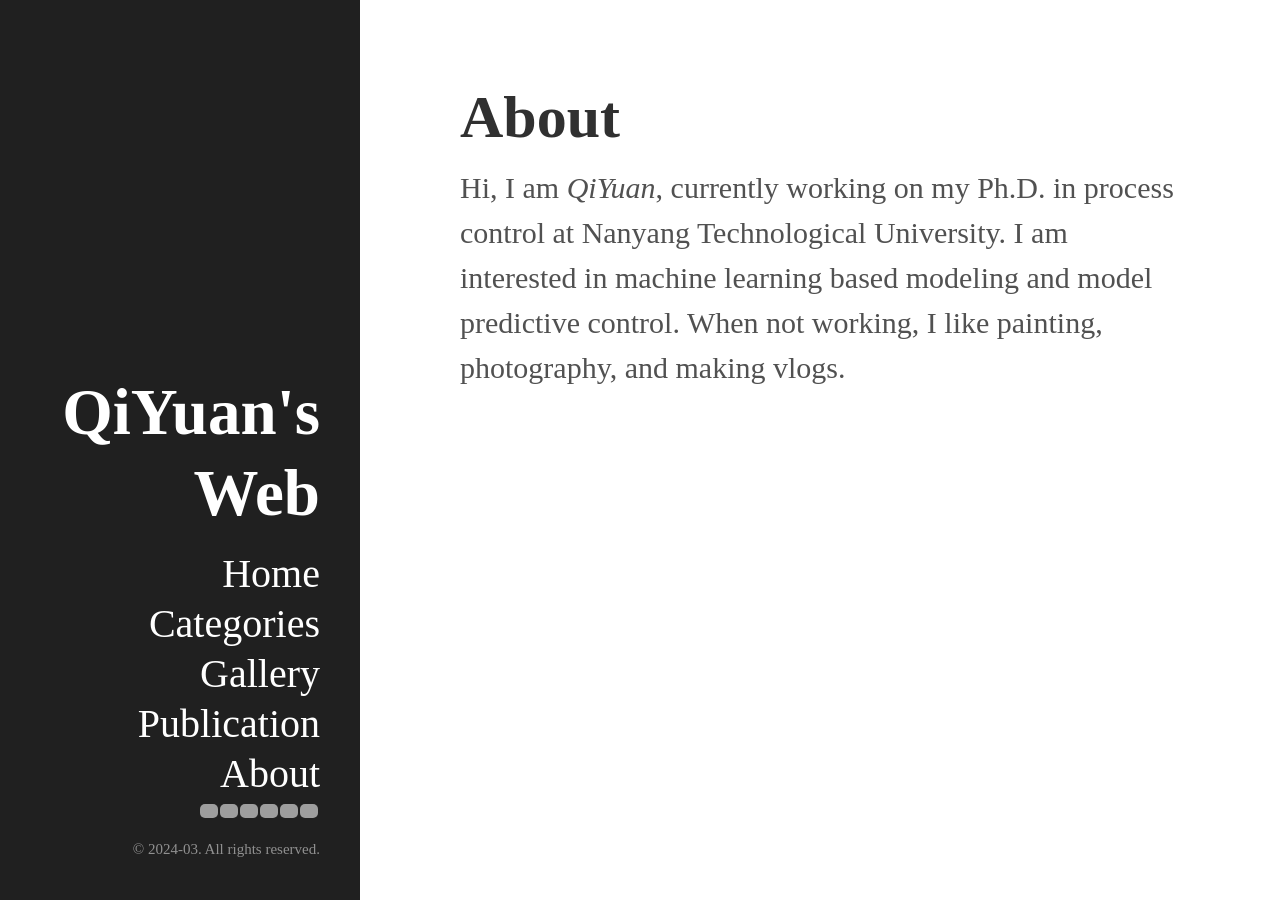
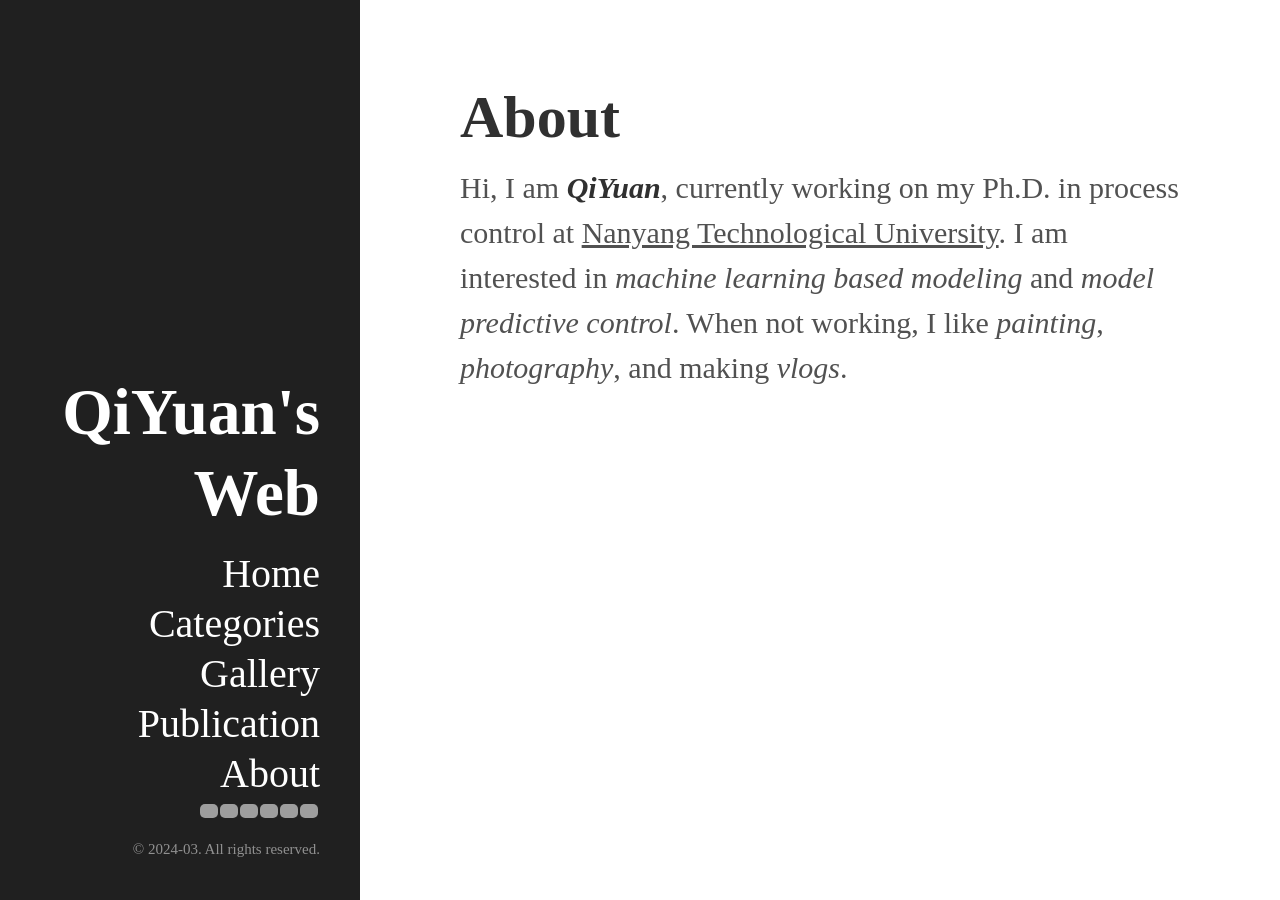
Before and after one commit to Zhang-Xuewen/Zhang-Xuewen.github.io, a Jekyll site: the page built from about.md, in a window 1280 px wide. Built offline with Jekyll 4.4.1, drawn with Linux system fonts in a browser that asks for light colours; some web fonts are replaced; part of the change alters nothing that is shown; grey boxes are pictures that could not be loaded.

```diff
--- a/about.md
+++ b/about.md
@@ -9,4 +9,4 @@ body {font-family: 'East Sea Dokdo', cursive;
       margin-bottom:4px;}
 </style>
 
-Hi, I am <em>QiYuan</em>, currently working on my Ph.D. in process control at Nanyang Technological University. I am interested in machine learning based modeling and model predictive control. When not working, I like painting, photography, and making vlogs.
+Hi, I am <em>**QiYuan**</em>, currently working on my Ph.D. in process control at [Nanyang Technological University](https://www.ntu.edu.sg/). I am interested in *machine learning based modeling* and *model predictive control*. When not working, I like *painting*, *photography*, and making *vlogs*.
```
